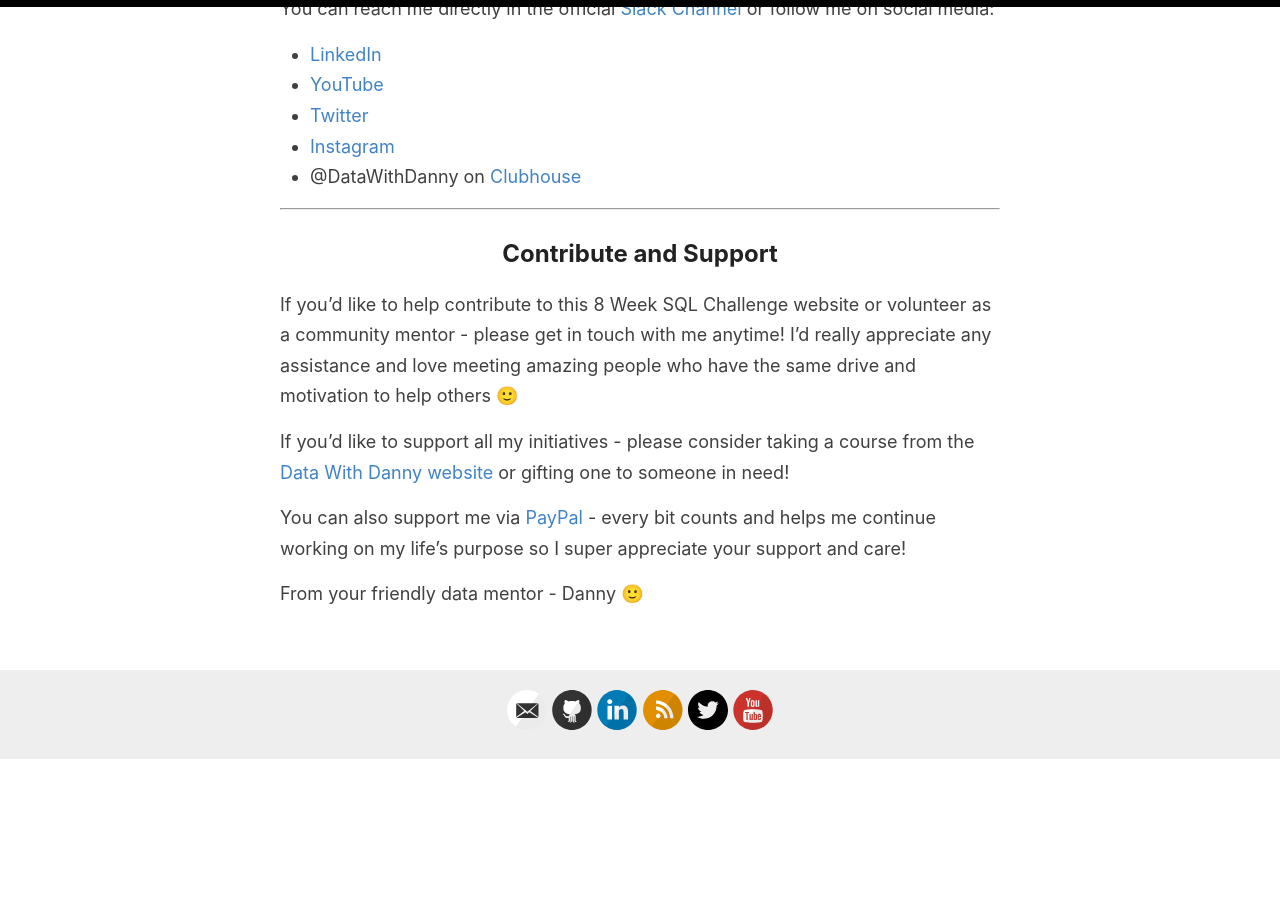
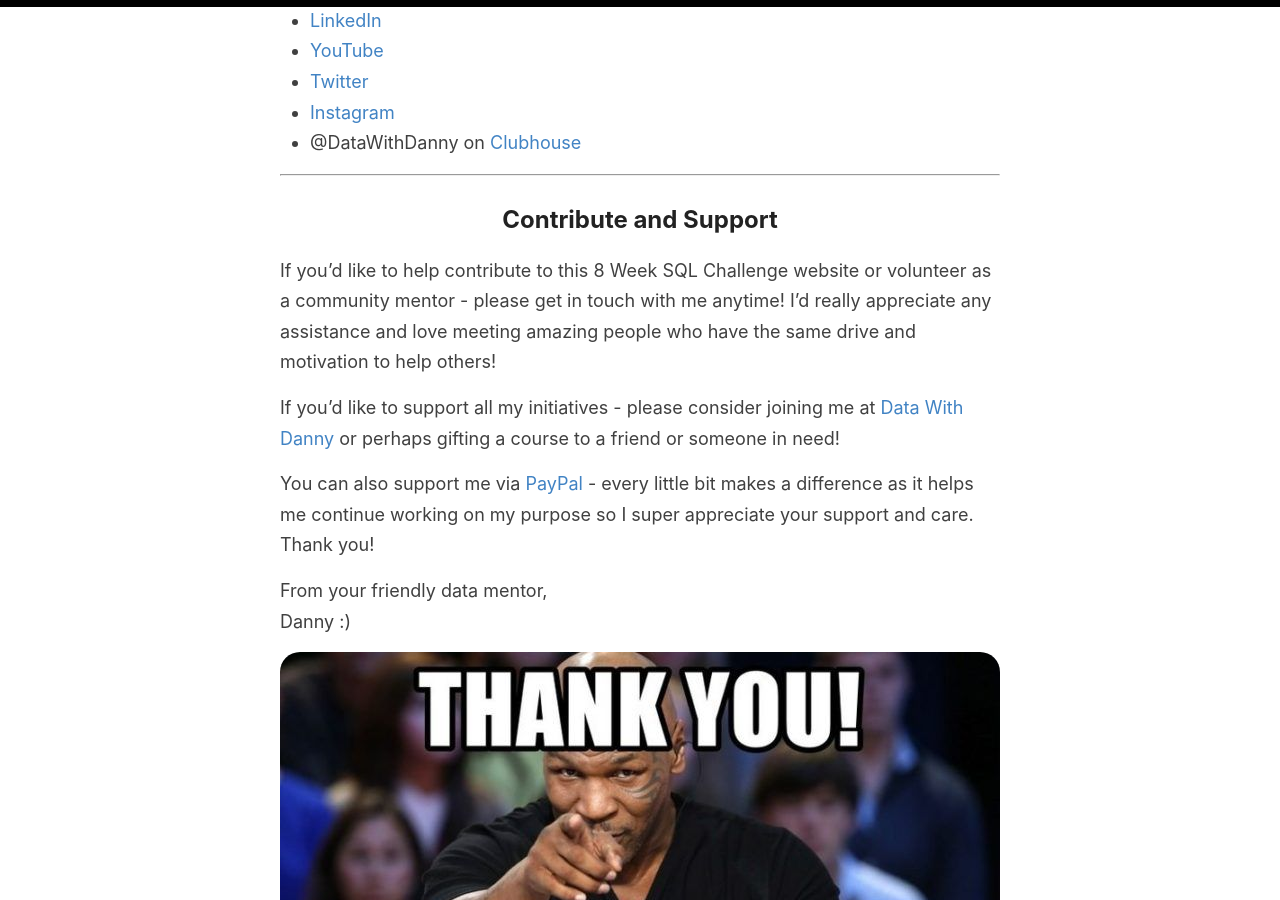
Before and after one commit to datawithdanny/8-week-sql-challenge, a Jekyll site: the page built from _pages/about.md, in a window 1280 px wide and 900 px high, scrolled down 1233 px. Built offline with Jekyll 4.4.1, drawn with Linux system fonts in a browser that asks for light colours; before the commit the page ends 1993 px from its top, so only the background shows below that.

Commit message:
updating about page with mike tyson meme

```diff
--- a/_pages/about.md
+++ b/_pages/about.md
@@ -4,13 +4,9 @@
 permalink: /about/
 ---
 
-The 8 Week SQL Challenge is proudly brought to you by the [Data With Danny](https://www.datawithdanny.com) virtual data apprenticeship program!
-
----
-
 <img src="{{ site.baseurl }}//images/8-week-sql-challenge.png">
 
----
+The 8 Week SQL Challenge is proudly brought to you by the [Data With Danny](https://www.datawithdanny.com) virtual data apprenticeship program!
 
 ## About Me
 
@@ -36,10 +32,13 @@
 
 ## Contribute and Support
 
-If you'd like to help contribute to this 8 Week SQL Challenge website or volunteer as a community mentor - please get in touch with me anytime! I'd really appreciate any assistance and love meeting amazing people who have the same drive and motivation to help others 🙂
+If you'd like to help contribute to this 8 Week SQL Challenge website or volunteer as a community mentor - please get in touch with me anytime! I'd really appreciate any assistance and love meeting amazing people who have the same drive and motivation to help others!
 
-If you'd like to support all my initiatives - please consider taking a course from the [Data With Danny website](https://www.datawithdanny.com) or gifting one to someone in need!
+If you'd like to support all my initiatives - please consider joining me at [Data With Danny](https://www.datawithdanny.com) or perhaps gifting a course to a friend or someone in need!
 
-You can also support me via <a href="paypal.me/datawithdanny">PayPal</a> - every bit counts and helps me continue working on my life's purpose so I super appreciate your support and care!
+You can also support me via <a href="paypal.me/datawithdanny">PayPal</a> - every little bit makes a difference as it helps me continue working on my purpose so I super appreciate your support and care. Thank you!
 
-From your friendly data mentor - Danny 🙂
+From your friendly data mentor,
+Danny :)
+
+<img src="{{ site.baseurl }}//images/you-the-best.jpeg">
```
Also changed, not shown: images/thank-you-meme.png (added).
